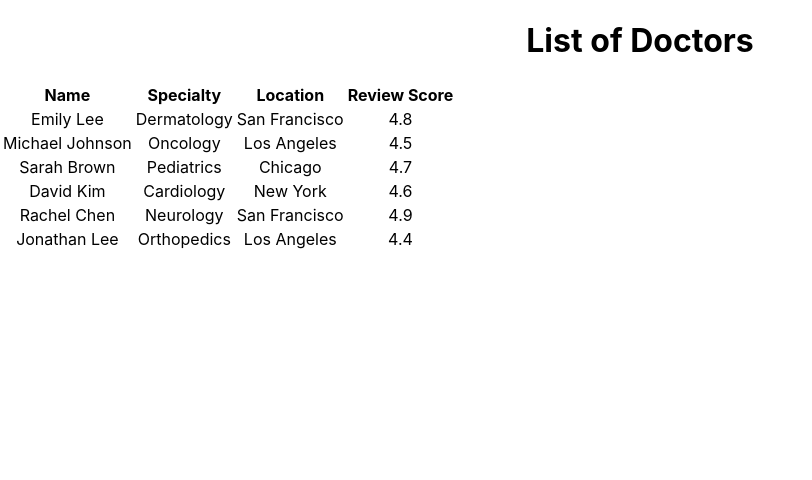
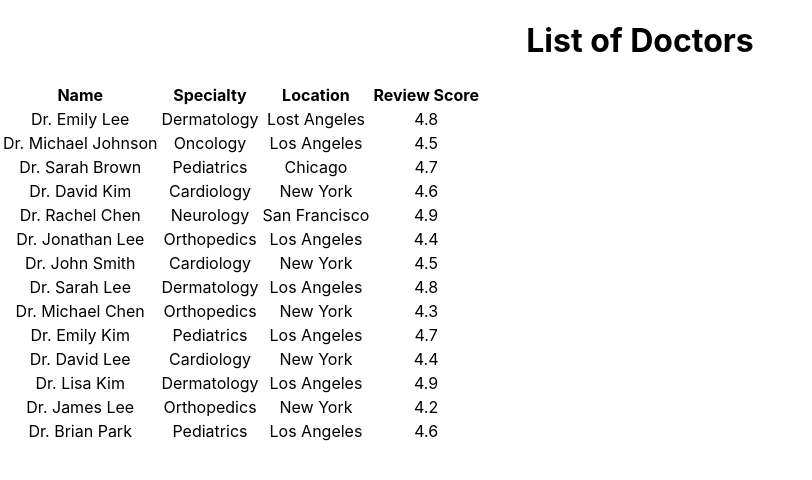
Before and after one commit to aerusin/veradigm-doctors-assessment, a React (Create React App) app in the folder doctors-website/: page / in a window 1280 px wide. Shown: the top 480 px of the page, without its empty margins (0-812 px from the left). Built offline with nearby package versions, Linux system fonts and the light colour scheme.

Commit message:
added some more doctor data

```diff
--- a/doctors-website/src/doctors.js
+++ b/doctors-website/src/doctors.js
@@ -1,14 +1,14 @@
 const doctors = [
   {
-    name: "Emily Lee",
+    name: "Dr. Emily Lee",
     specialty: "Dermatology",
-    location: "San Francisco",
+    location: "Lost Angeles",
     reviewScore: 4.8,
     details:
       "Dr. Emily Lee is a dermatologist with expertise in cosmetic dermatology.",
   },
   {
-    name: "Michael Johnson",
+    name: "Dr. Michael Johnson",
     specialty: "Oncology",
     location: "Los Angeles",
     reviewScore: 4.5,
@@ -16,7 +16,7 @@ const doctors = [
       "Dr. Michael Johnson is an oncologist with over 15 years of experience in treating cancer patients.",
   },
   {
-    name: "Sarah Brown",
+    name: "Dr. Sarah Brown",
     specialty: "Pediatrics",
     location: "Chicago",
     reviewScore: 4.7,
@@ -24,7 +24,7 @@ const doctors = [
       "Dr. Sarah Brown is a pediatrician with expertise in child nutrition and development.",
   },
   {
-    name: "David Kim",
+    name: "Dr. David Kim",
     specialty: "Cardiology",
     location: "New York",
     reviewScore: 4.6,
@@ -32,7 +32,7 @@ const doctors = [
       "Dr. David Kim is a cardiologist with a focus on heart disease prevention.",
   },
   {
-    name: "Rachel Chen",
+    name: "Dr. Rachel Chen",
     specialty: "Neurology",
     location: "San Francisco",
     reviewScore: 4.9,
@@ -40,13 +40,77 @@ const doctors = [
       "Dr. Rachel Chen is a neurologist with expertise in treating neurological disorders.",
   },
   {
-    name: "Jonathan Lee",
+    name: "Dr. Jonathan Lee",
     specialty: "Orthopedics",
     location: "Los Angeles",
     reviewScore: 4.4,
     details:
       "Dr. Jonathan Lee is an orthopedic surgeon with a focus on sports medicine.",
   },
+  {
+    name: "Dr. John Smith",
+    specialty: "Cardiology",
+    location: "New York",
+    reviewScore: 4.5,
+    details:
+      "Dr. John Smith is a renowned cardiologist with over 20 years of experience. He specializes in treating complex heart conditions and has a track record of successful surgeries and treatments. He is known for his compassionate care and attention to detail.",
+  },
+  {
+    name: "Dr. Sarah Lee",
+    specialty: "Dermatology",
+    location: "Los Angeles",
+    reviewScore: 4.8,
+    details:
+      "Dr. Sarah Lee is a board-certified dermatologist with a focus on cosmetic dermatology. She is a skilled injector and has a keen eye for detail. She is known for her natural-looking results and personalized approach to each patient.",
+  },
+  {
+    name: "Dr. Michael Chen",
+    specialty: "Orthopedics",
+    location: "New York",
+    reviewScore: 4.3,
+    details:
+      "Dr. Michael Chen is a board-certified orthopedic surgeon with a subspecialty in sports medicine. He is known for his minimally invasive surgical techniques and successful outcomes. He is also a team physician for several professional sports teams in the area.",
+  },
+  {
+    name: "Dr. Emily Kim",
+    specialty: "Pediatrics",
+    location: "Los Angeles",
+    reviewScore: 4.7,
+    details:
+      "Dr. Emily Kim is a pediatrician with over 15 years of experience. She is known for her gentle and caring approach to children and their families. She also has a special interest in childhood development and behavior.",
+  },
+  {
+    name: "Dr. David Lee",
+    specialty: "Cardiology",
+    location: "New York",
+    reviewScore: 4.4,
+    details:
+      "Dr. David Lee is a board-certified cardiologist with a focus on interventional cardiology. He is skilled in performing complex procedures such as angioplasty and stenting. He is known for his excellent bedside manner and dedication to his patients.",
+  },
+  {
+    name: "Dr. Lisa Kim",
+    specialty: "Dermatology",
+    location: "Los Angeles",
+    reviewScore: 4.9,
+    details:
+      "Dr. Lisa Kim is a board-certified dermatologist with a focus on medical dermatology. She has a special interest in treating patients with skin cancer and has extensive experience in Mohs surgery. She is known for her compassionate care and attention to detail.",
+  },
+  {
+    name: "Dr. James Lee",
+    specialty: "Orthopedics",
+    location: "New York",
+    reviewScore: 4.2,
+    details:
+      "Dr. James Lee is a board-certified orthopedic surgeon with a subspecialty in hip and knee replacements. He is known for his minimally invasive techniques and dedication to his patients' recovery. He is also a frequent presenter at orthopedic conferences and seminars.",
+  },
+  {
+    name: "Dr. Brian Park",
+    specialty: "Pediatrics",
+    location: "Los Angeles",
+    reviewScore: 4.6,
+    details:
+      "Dr. Brian Park is a pediatrician with over 10 years of experience. He has a special interest in asthma and allergies and has developed a unique treatment approach that has helped many of his patients. He is known for his friendly demeanor and thorough explanations of medical conditions.",
+  },
 ];
 
 export default doctors;
```
